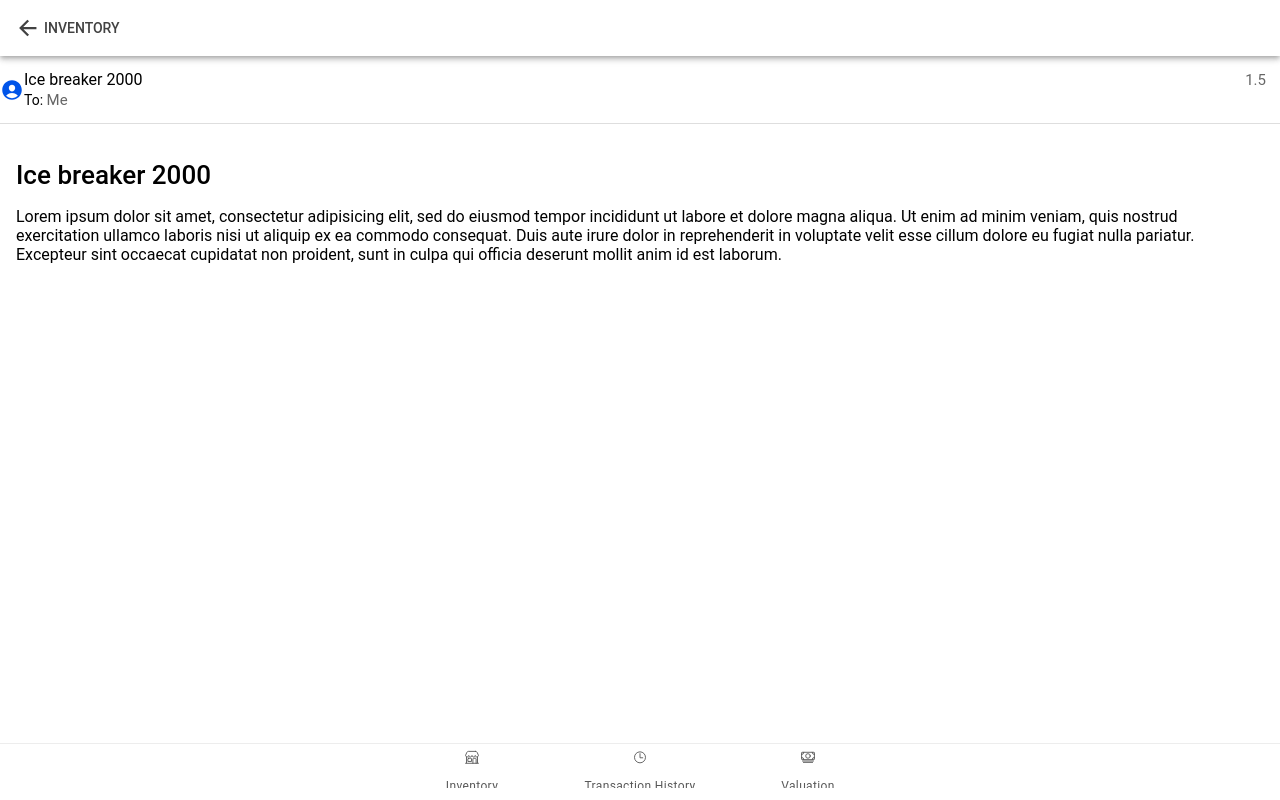
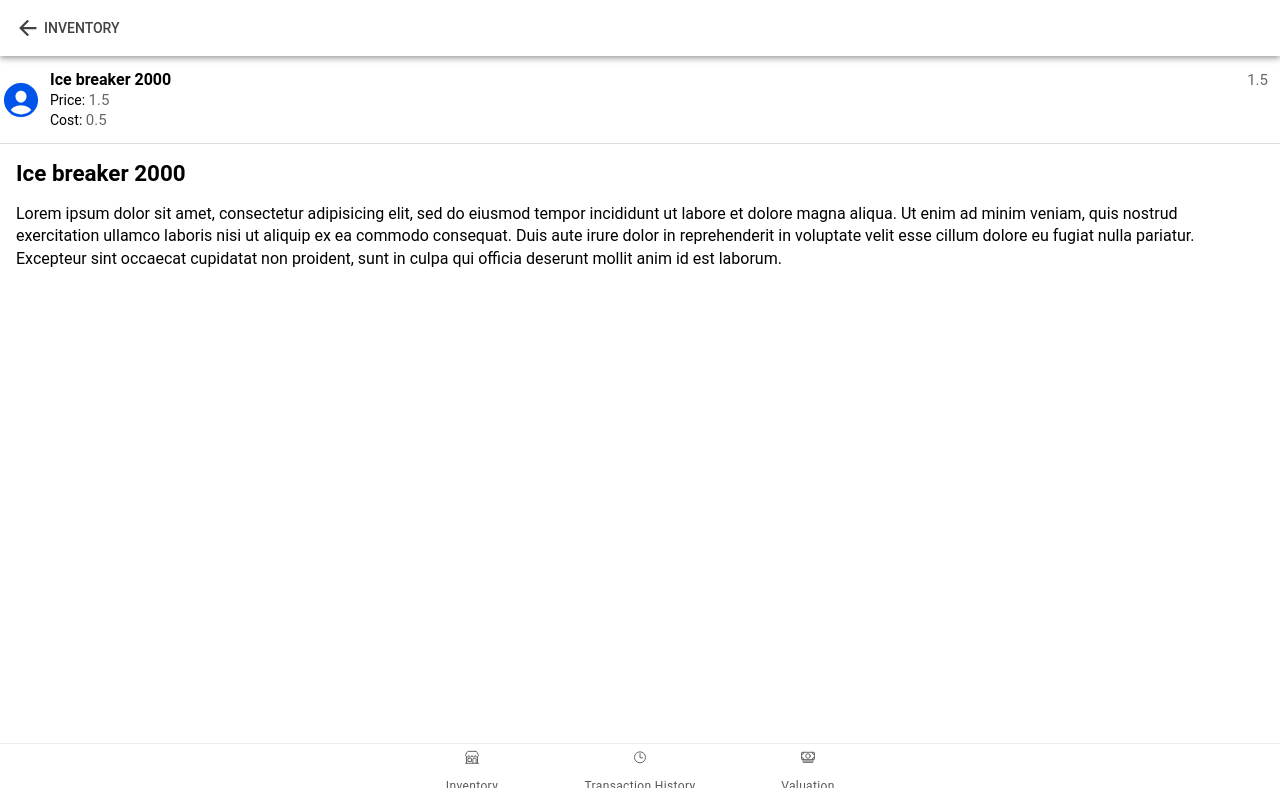
Before and after one commit to hoonsubin/inventory-manager-interface, a React (Vite) app: page /inventory in a window 1280 px wide. Both pictures are taken after a click on the element 604 px from the left and 105 px from the top of the page. Built offline with nearby package versions, Linux system fonts and the light colour scheme.

Commit message:
fix prod page

```diff
--- a/src/pages/InventoryPage.tsx
+++ b/src/pages/InventoryPage.tsx
@@ -1,7 +1,7 @@
 import ProductListItem from '../components/ProductListItem';
 import { useState } from 'react';
-import { getMessages, getProducts } from '../data/products';
-import { Message, Product } from "../types";
+import { getProducts } from '../data/products';
+import { Product } from "../types";
 import {
   IonContent,
   IonHeader,
@@ -20,13 +20,9 @@ import { add } from "ionicons/icons";
 import './InventoryPage.css';
 
 const InventoryPage: React.FC = () => {
-  const [messages, setMessages] = useState<Message[]>([]);
   const [products, setProducts] = useState<Product[]>([]);
 
   useIonViewWillEnter(() => {
-    const msgs = getMessages();
-    setMessages(msgs);
-
     const prods = getProducts();
     setProducts(prods);
   });
--- a/src/pages/ViewProduct.css
+++ b/src/pages/ViewProduct.css
@@ -1,14 +1,14 @@
-#view-message-page ion-item {
+#view-product-page ion-item {
   --inner-padding-end: 0;
   --background: transparent;
 }
 
-#view-message-page ion-label {
+#view-product-page ion-label {
   margin-top: 12px;
   margin-bottom: 12px;
 }
 
-#view-message-page ion-item h2 {
+#view-product-page ion-item h2 {
   font-weight: 600;
 
   /**
@@ -23,28 +23,28 @@
   justify-content: space-between;
 }
 
-#view-message-page ion-item .date {
+#view-product-page ion-item .price {
   align-items: center;
   display: flex;
 }
 
-#view-message-page ion-item ion-icon {
+#view-product-page ion-item ion-icon {
   font-size: 42px;
   margin-right: 8px;
 }
 
-#view-message-page ion-item ion-note {
+#view-product-page ion-item ion-note {
   font-size: 0.9375rem;
   margin-right: 12px;
   font-weight: normal;
 }
 
-#view-message-page h1 {
+#view-product-page h1 {
   margin: 0;
   font-weight: bold;
   font-size: 1.4rem;
 }
 
-#view-message-page p {
+#view-product-page p {
   line-height: 1.4;
 }
--- a/src/pages/ViewProduct.tsx
+++ b/src/pages/ViewProduct.tsx
@@ -46,12 +46,15 @@ const ViewProduct: React.FC = () => {
               <IonLabel className="ion-text-wrap">
                 <h2>
                   {product.name}
-                  <span className="date">
+                  <span className="price">
                     <IonNote>{product.price}</IonNote>
                   </span>
                 </h2>
                 <h3>
-                  To: <IonNote>Me</IonNote>
+                  Price: <IonNote>{product.price}</IonNote>
+                </h3>
+                <h3>
+                  Cost: <IonNote>{product.cost}</IonNote>
                 </h3>
               </IonLabel>
             </IonItem>
```
